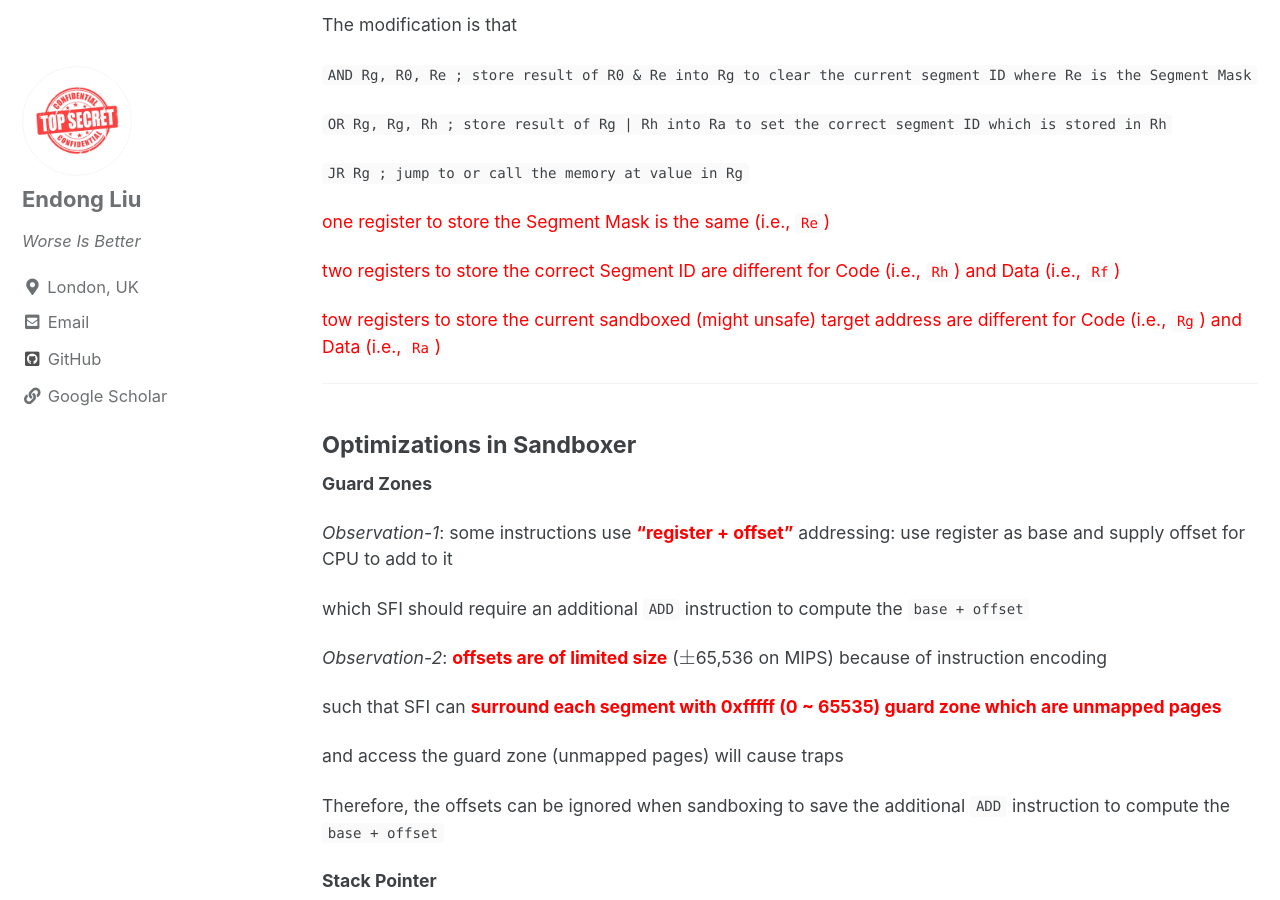
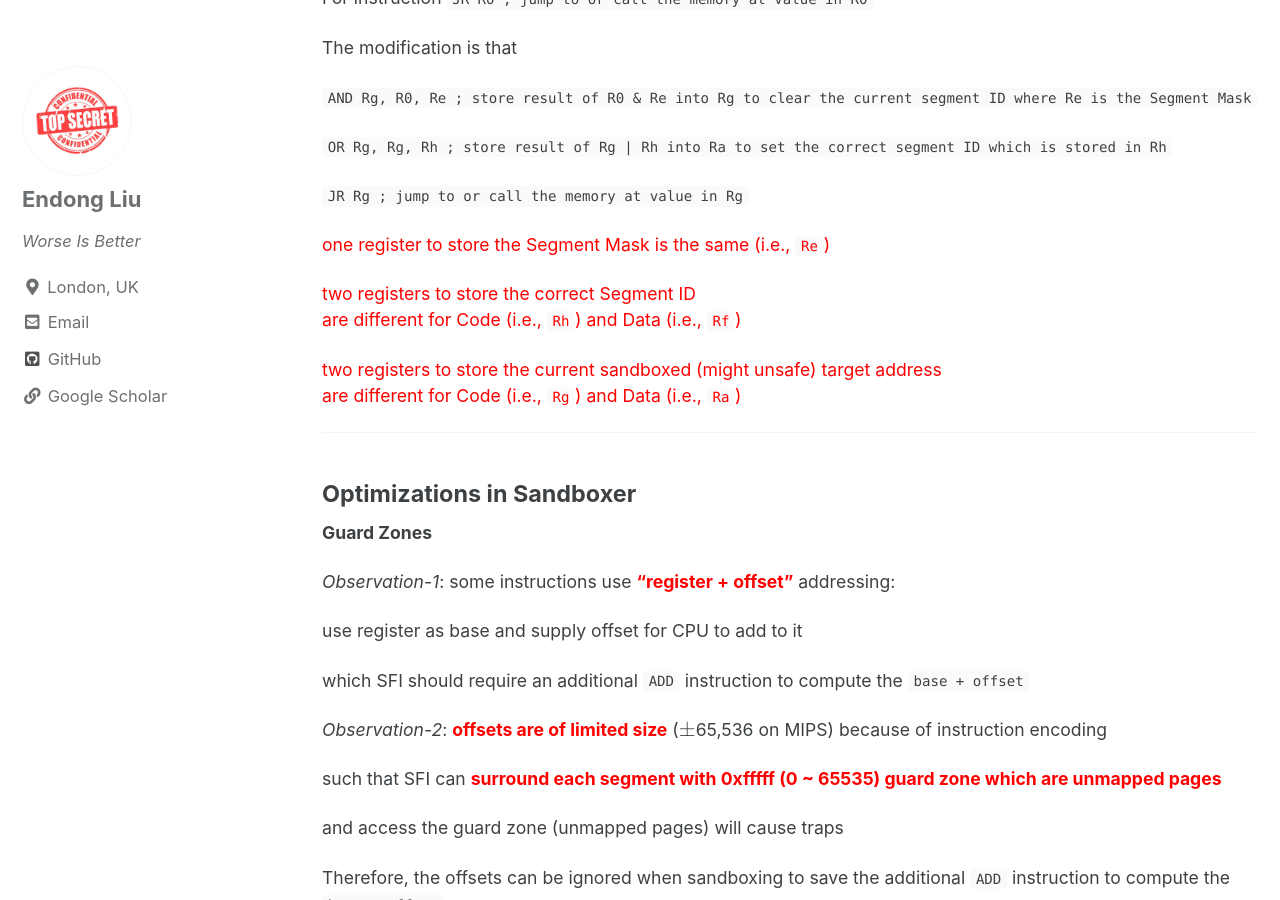
Before and after one commit to ZzPoLariszZ/zzpolariszz.github.io, a Jekyll site: the page built from _posts/2021-12-09-COMP0133-18.md, in a window 1280 px wide and 900 px high, scrolled down 4894 px. Built offline with Jekyll 4.4.1, drawn with Linux system fonts in a browser that asks for light colours; cached includes are drawn as plain includes.

Commit message:
Update 2021-12-09-COMP0133-18.md

```diff
--- a/_posts/2021-12-09-COMP0133-18.md
+++ b/_posts/2021-12-09-COMP0133-18.md
@@ -71,7 +71,9 @@
 
 - transferring control to trusted application code outside sandbox
 
-**<span style="color:Red">Add instructions before memory writes and jumps during compiling</span>** to inspect their targets and constrain their behavior
+**<span style="color:Red">Add instructions before memory writes and jumps during compiling</span>**
+
+to inspect their targets and constrain their behavior
 
 #### Use Scenario
 
@@ -190,16 +192,18 @@
 
 <span style="color:Red">one register to store the Segment Mask is the same (i.e., `Re`)</span>
 
-<span style="color:Red">two registers to store the correct Segment ID are different for Code (i.e., `Rh`) and Data (i.e., `Rf`)</span>
+<span style="color:Red">two registers to store the correct Segment ID <br> are different for Code (i.e., `Rh`) and Data (i.e., `Rf`)</span>
 
-<span style="color:Red">tow registers to store the current sandboxed (might unsafe) target address are different for Code (i.e., `Rg`) and Data (i.e., `Ra`)</span>
+<span style="color:Red">two registers to store the current sandboxed (might unsafe) target address <br> are different for Code (i.e., `Rg`) and Data (i.e., `Ra`)</span>
 
 ---
 #### Optimizations in Sandboxer
 
 **Guard Zones**
 
-*Observation-1*: some instructions use **<span style="color:Red">"register + offset"</span>** addressing: use register as base and supply offset for CPU to add to it
+*Observation-1*: some instructions use **<span style="color:Red">"register + offset"</span>** addressing:
+
+use register as base and supply offset for CPU to add to it
 
 which SFI should require an additional `ADD` instruction to compute the `base + offset`
 
```
